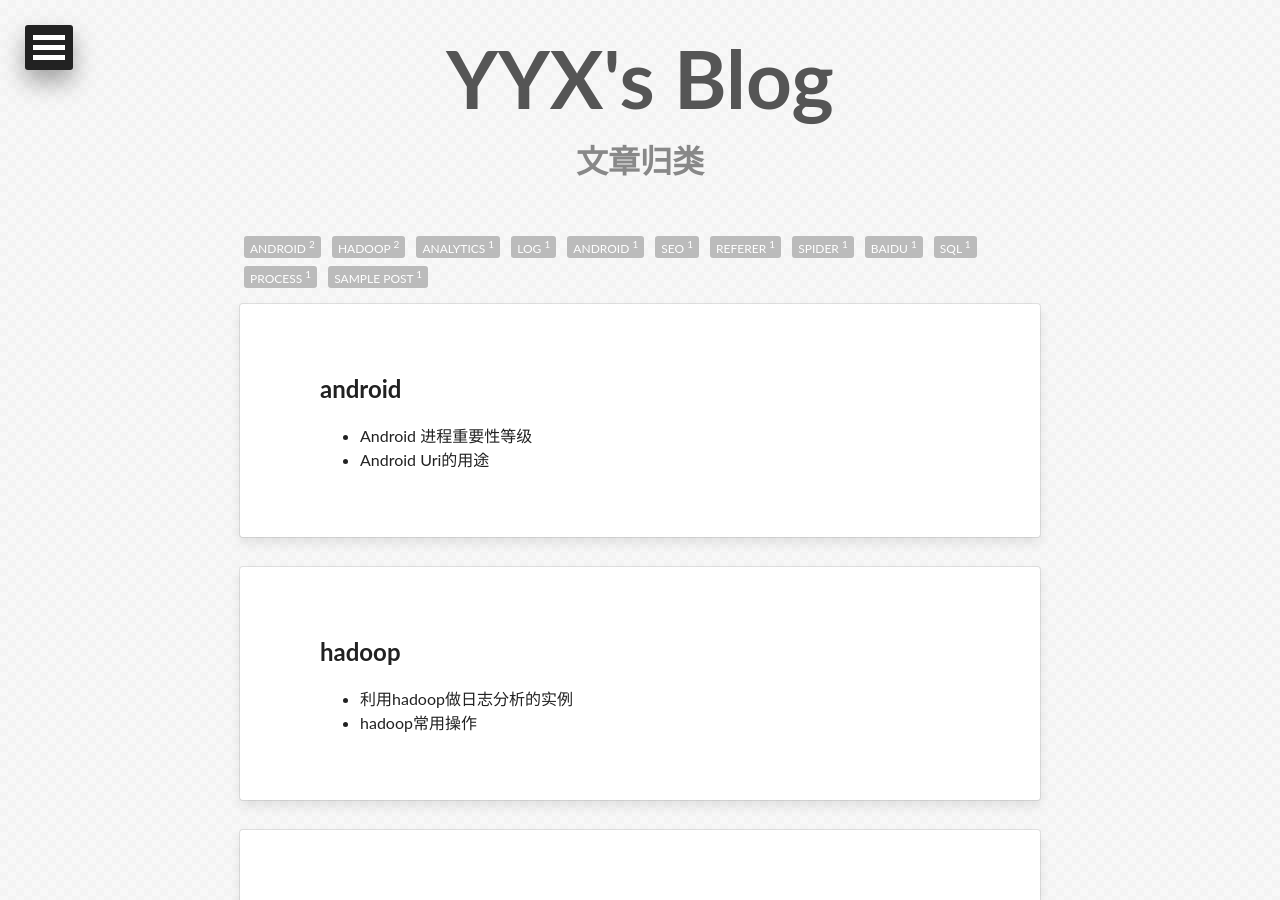
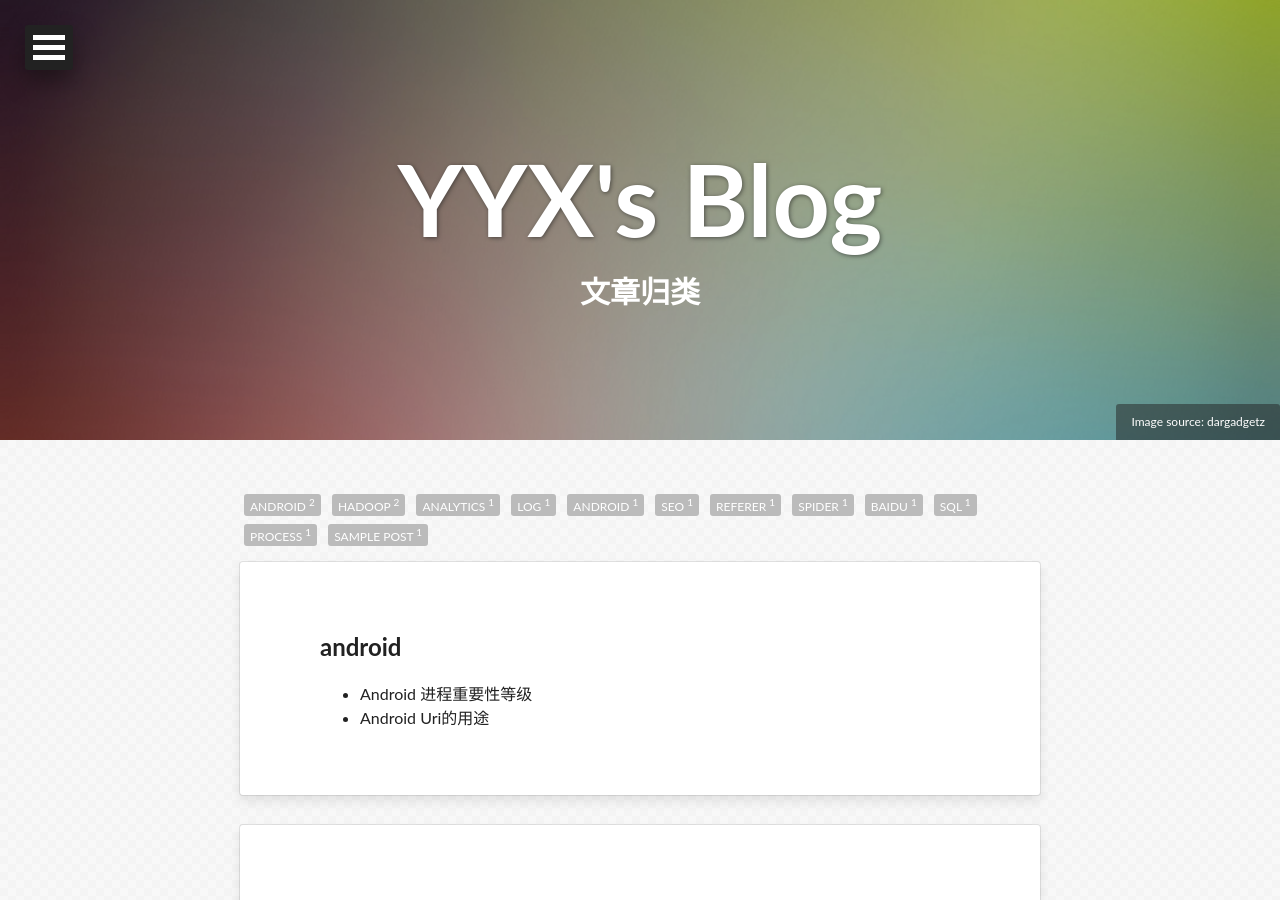
Before and after one commit to apyixiang/apyixiang.github.io, a Jekyll site: the page built from tags.html, in a window 1280 px wide and 900 px high. Built offline with Jekyll 4.4.1, drawn with Linux system fonts in a browser that asks for light colours; some web fonts are replaced; Markdown is read by kramdown in place of the engine named in the settings; comment, search, counter and statistics services are not loaded; some of the changed lines change nothing that is shown.

Commit message:
Update tags.html

```diff
--- a/tags.html
+++ b/tags.html
@@ -2,7 +2,11 @@
 layout: post-index
 permalink: /tags/
 title: 文章归类
-description: "An archive of posts sorted by tag."
+description: "文章归类."
+image:
+  feature: abstract-3.jpg
+  credit: dargadgetz
+  creditlink: http://www.dargadgetz.com/ios-7-abstract-wallpaper-pack-for-iphone-5-and-ipod-touch-retina/
 ---
 
 <ul class="entry-meta inline-list">
```
